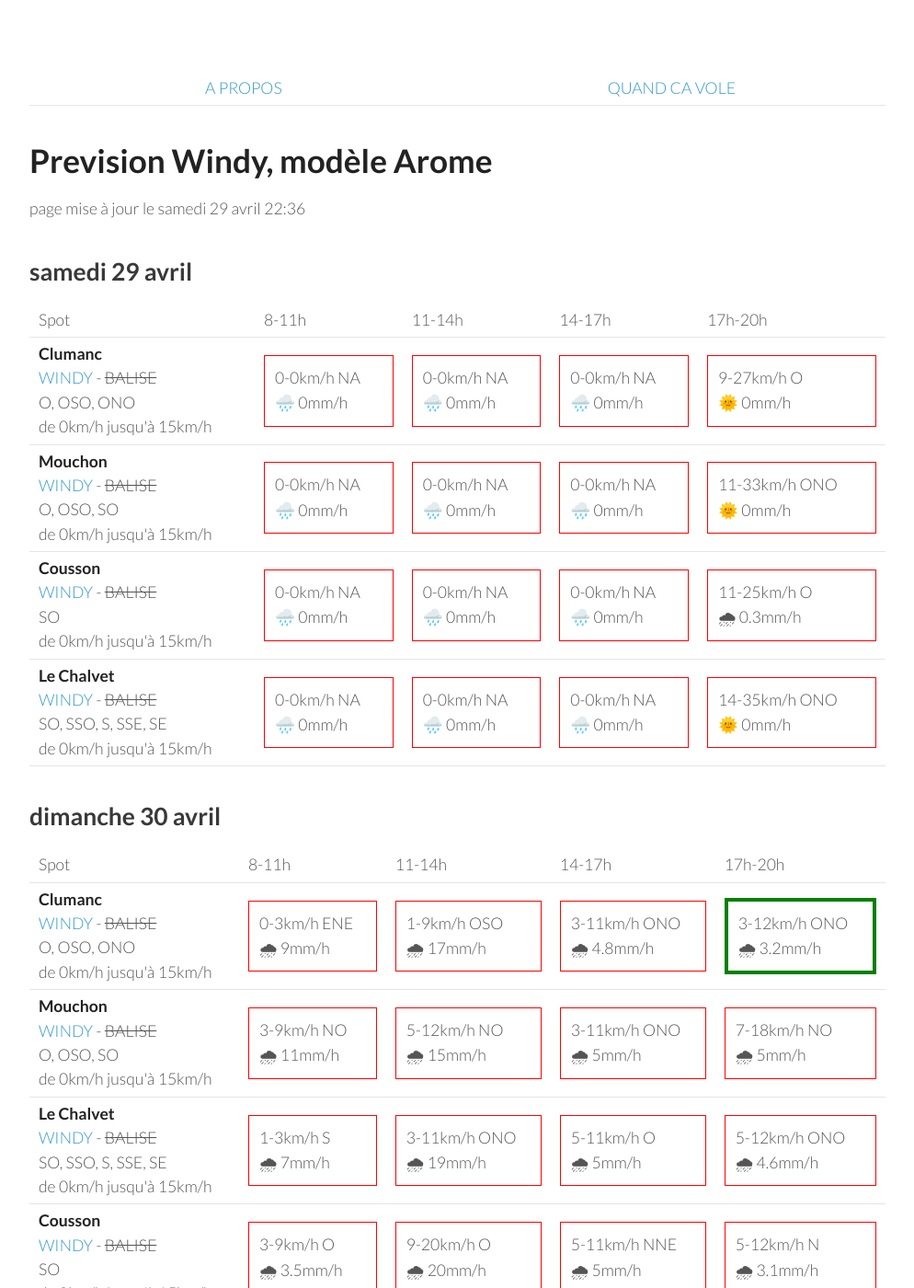
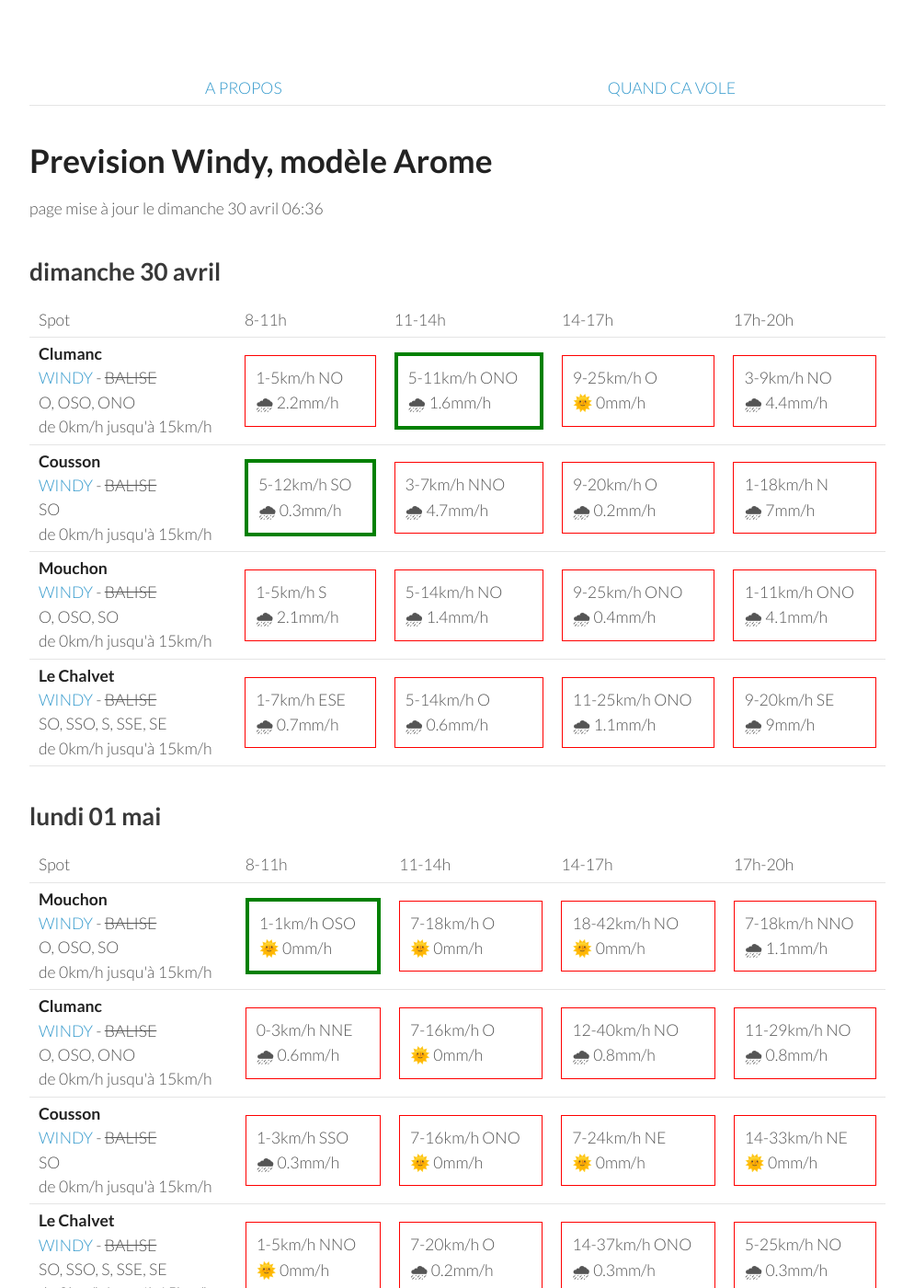
Before and after one commit to parapente-dans-le-nord/parapente-dans-le-nord.github.io, a Jekyll site: the page built from saint_andre.markdown, in a window 1280 px wide and 1400 px high. Shown: the whole window at 92% size, without its empty margins (26-1020 px from the left). Built offline with Jekyll 4.4.1, drawn with Linux system fonts in a browser that asks for light colours; some of the changed text lies outside the part shown.

Commit message:
update index.markdown

```diff
--- a/saint_andre.markdown
+++ b/saint_andre.markdown
@@ -7,60 +7,8 @@ title:  "Tous les spots"
 {: .links}
 
 # Prevision Windy, modèle Arome
-page mise à jour le samedi 29 avril 22:36
+page mise à jour le dimanche 30 avril 06:36
 
-## samedi 29 avril
-
-{::nomarkdown}
-<table>
-  <tbody>
-    <tr>
-      <td>Spot</td>
-      <td>8-11h</td>
-      <td>11-14h</td>
-      <td>14-17h</td>
-      <td>17h-20h</td>
-    </tr>
-<tr>
-        <td><strong>Clumanc</strong><br><a href="https://windy.com/44.027/6.402?43.914,6.403,10,m:eSxaglP">WINDY</a> - <span class="no-balise"> BALISE </span><br> <span class="vent-favorable">O, OSO, ONO</span><br><span class="force-vent">de 0km/h jusqu'à 15km/h</span> </td>
-
-            <td><div class="not-flyable"><p>0-0km/h NA</p><p>🌧️ 0mm/h</p></div></td>
-            <td><div class="not-flyable"><p>0-0km/h NA</p><p>🌧️ 0mm/h</p></div></td>
-            <td><div class="not-flyable"><p>0-0km/h NA</p><p>🌧️ 0mm/h</p></div></td>
-            <td><div class="not-flyable"><p>9-27km/h O</p><p>🌞 0mm/h</p></div></td>
-
-    </tr>
-<tr>
-        <td><strong>Mouchon</strong><br><a href="https://windy.com/43.992/6.424?43.878,6.425,10,m:eSuaglR">WINDY</a> - <span class="no-balise"> BALISE </span><br> <span class="vent-favorable">O, OSO, SO</span><br><span class="force-vent">de 0km/h jusqu'à 15km/h</span> </td>
-
-            <td><div class="not-flyable"><p>0-0km/h NA</p><p>🌧️ 0mm/h</p></div></td>
-            <td><div class="not-flyable"><p>0-0km/h NA</p><p>🌧️ 0mm/h</p></div></td>
-            <td><div class="not-flyable"><p>0-0km/h NA</p><p>🌧️ 0mm/h</p></div></td>
-            <td><div class="not-flyable"><p>11-33km/h ONO</p><p>🌞 0mm/h</p></div></td>
-
-    </tr>
-<tr>
-        <td><strong>Cousson</strong><br><a href="https://windy.com/44.054/6.240?43.940,6.241,10,m:eSAaglz">WINDY</a> - <span class="no-balise"> BALISE </span><br> <span class="vent-favorable">SO</span><br><span class="force-vent">de 0km/h jusqu'à 15km/h</span> </td>
-
-            <td><div class="not-flyable"><p>0-0km/h NA</p><p>🌧️ 0mm/h</p></div></td>
-            <td><div class="not-flyable"><p>0-0km/h NA</p><p>🌧️ 0mm/h</p></div></td>
-            <td><div class="not-flyable"><p>0-0km/h NA</p><p>🌧️ 0mm/h</p></div></td>
-            <td><div class="not-flyable"><p>11-25km/h O</p><p>🌧 0.3mm/h</p></div></td>
-
-    </tr>
-<tr>
-        <td><strong>Le Chalvet</strong><br><a href="https://windy.com/43.979/6.480?43.866,6.480,10,m:eSsaglX">WINDY</a> - <span class="no-balise"> BALISE </span><br> <span class="vent-favorable">SO, SSO, S, SSE, SE</span><br><span class="force-vent">de 0km/h jusqu'à 15km/h</span> </td>
-
-            <td><div class="not-flyable"><p>0-0km/h NA</p><p>🌧️ 0mm/h</p></div></td>
-            <td><div class="not-flyable"><p>0-0km/h NA</p><p>🌧️ 0mm/h</p></div></td>
-            <td><div class="not-flyable"><p>0-0km/h NA</p><p>🌧️ 0mm/h</p></div></td>
-            <td><div class="not-flyable"><p>14-35km/h ONO</p><p>🌞 0mm/h</p></div></td>
-
-    </tr>
-
-</tbody>
-</table>
-{:/}
 ## dimanche 30 avril
 
 {::nomarkdown}
@@ -76,40 +24,40 @@ page mise à jour le samedi 29 avril 22:36
 <tr>
         <td><strong>Clumanc</strong><br><a href="https://windy.com/44.027/6.402?43.914,6.403,10,m:eSxaglP">WINDY</a> - <span class="no-balise"> BALISE </span><br> <span class="vent-favorable">O, OSO, ONO</span><br><span class="force-vent">de 0km/h jusqu'à 15km/h</span> </td>
 
-            <td><div class="not-flyable"><p>0-3km/h ENE</p><p>🌧 9mm/h</p></div></td>
-            <td><div class="not-flyable"><p>1-9km/h OSO</p><p>🌧 17mm/h</p></div></td>
-            <td><div class="not-flyable"><p>3-11km/h ONO</p><p>🌧 4.8mm/h</p></div></td>
-            <td><div class="flyable"><p>3-12km/h ONO</p><p>🌧 3.2mm/h</p></div></td>
+            <td><div class="not-flyable"><p>1-5km/h NO</p><p>🌧 2.2mm/h</p></div></td>
+            <td><div class="flyable"><p>5-11km/h ONO</p><p>🌧 1.6mm/h</p></div></td>
+            <td><div class="not-flyable"><p>9-25km/h O</p><p>🌞 0mm/h</p></div></td>
+            <td><div class="not-flyable"><p>3-9km/h NO</p><p>🌧 4.4mm/h</p></div></td>
+
+
+    </tr>
+<tr>
+        <td><strong>Cousson</strong><br><a href="https://windy.com/44.054/6.240?43.940,6.241,10,m:eSAaglz">WINDY</a> - <span class="no-balise"> BALISE </span><br> <span class="vent-favorable">SO</span><br><span class="force-vent">de 0km/h jusqu'à 15km/h</span> </td>
+
+            <td><div class="flyable"><p>5-12km/h SO</p><p>🌧 0.3mm/h</p></div></td>
+            <td><div class="not-flyable"><p>3-7km/h NNO</p><p>🌧 4.7mm/h</p></div></td>
+            <td><div class="not-flyable"><p>9-20km/h O</p><p>🌧 0.2mm/h</p></div></td>
+            <td><div class="not-flyable"><p>1-18km/h N</p><p>🌧 7mm/h</p></div></td>
 
 
     </tr>
 <tr>
         <td><strong>Mouchon</strong><br><a href="https://windy.com/43.992/6.424?43.878,6.425,10,m:eSuaglR">WINDY</a> - <span class="no-balise"> BALISE </span><br> <span class="vent-favorable">O, OSO, SO</span><br><span class="force-vent">de 0km/h jusqu'à 15km/h</span> </td>
 
-            <td><div class="not-flyable"><p>3-9km/h NO</p><p>🌧 11mm/h</p></div></td>
-            <td><div class="not-flyable"><p>5-12km/h NO</p><p>🌧 15mm/h</p></div></td>
-            <td><div class="not-flyable"><p>3-11km/h ONO</p><p>🌧 5mm/h</p></div></td>
-            <td><div class="not-flyable"><p>7-18km/h NO</p><p>🌧 5mm/h</p></div></td>
+            <td><div class="not-flyable"><p>1-5km/h S</p><p>🌧 2.1mm/h</p></div></td>
+            <td><div class="not-flyable"><p>5-14km/h NO</p><p>🌧 1.4mm/h</p></div></td>
+            <td><div class="not-flyable"><p>9-25km/h ONO</p><p>🌧 0.4mm/h</p></div></td>
+            <td><div class="not-flyable"><p>1-11km/h ONO</p><p>🌧 4.1mm/h</p></div></td>
 
 
     </tr>
 <tr>
         <td><strong>Le Chalvet</strong><br><a href="https://windy.com/43.979/6.480?43.866,6.480,10,m:eSsaglX">WINDY</a> - <span class="no-balise"> BALISE </span><br> <span class="vent-favorable">SO, SSO, S, SSE, SE</span><br><span class="force-vent">de 0km/h jusqu'à 15km/h</span> </td>
 
-            <td><div class="not-flyable"><p>1-3km/h S</p><p>🌧 7mm/h</p></div></td>
-            <td><div class="not-flyable"><p>3-11km/h ONO</p><p>🌧 19mm/h</p></div></td>
-            <td><div class="not-flyable"><p>5-11km/h O</p><p>🌧 5mm/h</p></div></td>
-            <td><div class="not-flyable"><p>5-12km/h ONO</p><p>🌧 4.6mm/h</p></div></td>
-
-
-    </tr>
-<tr>
-        <td><strong>Cousson</strong><br><a href="https://windy.com/44.054/6.240?43.940,6.241,10,m:eSAaglz">WINDY</a> - <span class="no-balise"> BALISE </span><br> <span class="vent-favorable">SO</span><br><span class="force-vent">de 0km/h jusqu'à 15km/h</span> </td>
-
-            <td><div class="not-flyable"><p>3-9km/h O</p><p>🌧 3.5mm/h</p></div></td>
-            <td><div class="not-flyable"><p>9-20km/h O</p><p>🌧 20mm/h</p></div></td>
-            <td><div class="not-flyable"><p>5-11km/h NNE</p><p>🌧 5mm/h</p></div></td>
-            <td><div class="not-flyable"><p>5-12km/h N</p><p>🌧 3.1mm/h</p></div></td>
+            <td><div class="not-flyable"><p>1-7km/h ESE</p><p>🌧 0.7mm/h</p></div></td>
+            <td><div class="not-flyable"><p>5-14km/h O</p><p>🌧 0.6mm/h</p></div></td>
+            <td><div class="not-flyable"><p>11-25km/h ONO</p><p>🌧 1.1mm/h</p></div></td>
+            <td><div class="not-flyable"><p>9-20km/h SE</p><p>🌧 9mm/h</p></div></td>
 
 
     </tr>
@@ -132,40 +80,40 @@ page mise à jour le samedi 29 avril 22:36
 <tr>
         <td><strong>Mouchon</strong><br><a href="https://windy.com/43.992/6.424?43.878,6.425,10,m:eSuaglR">WINDY</a> - <span class="no-balise"> BALISE </span><br> <span class="vent-favorable">O, OSO, SO</span><br><span class="force-vent">de 0km/h jusqu'à 15km/h</span> </td>
 
-            <td><div class="flyable"><p>1-3km/h SO</p><p>🌞 0mm/h</p></div></td>
-            <td><div class="not-flyable"><p>5-20km/h O</p><p>🌧 0.6mm/h</p></div></td>
-            <td><div class="not-flyable"><p>3-22km/h SSO</p><p>🌧 1.7mm/h</p></div></td>
-            <td><div class="not-flyable"><p>1-25km/h NE</p><p>🌧 2.8mm/h</p></div></td>
+            <td><div class="flyable"><p>1-1km/h OSO</p><p>🌞 0mm/h</p></div></td>
+            <td><div class="not-flyable"><p>7-18km/h O</p><p>🌞 0mm/h</p></div></td>
+            <td><div class="not-flyable"><p>18-42km/h NO</p><p>🌞 0mm/h</p></div></td>
+            <td><div class="not-flyable"><p>7-18km/h NNO</p><p>🌧 1.1mm/h</p></div></td>
+
+
+    </tr>
+<tr>
+        <td><strong>Clumanc</strong><br><a href="https://windy.com/44.027/6.402?43.914,6.403,10,m:eSxaglP">WINDY</a> - <span class="no-balise"> BALISE </span><br> <span class="vent-favorable">O, OSO, ONO</span><br><span class="force-vent">de 0km/h jusqu'à 15km/h</span> </td>
+
+            <td><div class="not-flyable"><p>0-3km/h NNE</p><p>🌧 0.6mm/h</p></div></td>
+            <td><div class="not-flyable"><p>7-16km/h O</p><p>🌞 0mm/h</p></div></td>
+            <td><div class="not-flyable"><p>12-40km/h NO</p><p>🌧 0.8mm/h</p></div></td>
+            <td><div class="not-flyable"><p>11-29km/h NO</p><p>🌧 0.8mm/h</p></div></td>
 
 
     </tr>
 <tr>
         <td><strong>Cousson</strong><br><a href="https://windy.com/44.054/6.240?43.940,6.241,10,m:eSAaglz">WINDY</a> - <span class="no-balise"> BALISE </span><br> <span class="vent-favorable">SO</span><br><span class="force-vent">de 0km/h jusqu'à 15km/h</span> </td>
 
-            <td><div class="flyable"><p>1-3km/h SO</p><p>🌞 0mm/h</p></div></td>
-            <td><div class="not-flyable"><p>1-18km/h SO</p><p>🌧 0.3mm/h</p></div></td>
-            <td><div class="not-flyable"><p>11-27km/h O</p><p>🌧 0.4mm/h</p></div></td>
-            <td><div class="not-flyable"><p>3-31km/h ENE</p><p>🌧 3.5mm/h</p></div></td>
+            <td><div class="not-flyable"><p>1-3km/h SSO</p><p>🌧 0.3mm/h</p></div></td>
+            <td><div class="not-flyable"><p>7-16km/h ONO</p><p>🌞 0mm/h</p></div></td>
+            <td><div class="not-flyable"><p>7-24km/h NE</p><p>🌞 0mm/h</p></div></td>
+            <td><div class="not-flyable"><p>14-33km/h NE</p><p>🌞 0mm/h</p></div></td>
 
 
     </tr>
 <tr>
         <td><strong>Le Chalvet</strong><br><a href="https://windy.com/43.979/6.480?43.866,6.480,10,m:eSsaglX">WINDY</a> - <span class="no-balise"> BALISE </span><br> <span class="vent-favorable">SO, SSO, S, SSE, SE</span><br><span class="force-vent">de 0km/h jusqu'à 15km/h</span> </td>
 
-            <td><div class="flyable"><p>0-3km/h SE</p><p>🌞 0mm/h</p></div></td>
-            <td><div class="not-flyable"><p>5-20km/h O</p><p>🌧 0.5mm/h</p></div></td>
-            <td><div class="not-flyable"><p>3-20km/h S</p><p>🌧 4mm/h</p></div></td>
-            <td><div class="not-flyable"><p>0-25km/h NE</p><p>🌧 2.6mm/h</p></div></td>
-
-
-    </tr>
-<tr>
-        <td><strong>Clumanc</strong><br><a href="https://windy.com/44.027/6.402?43.914,6.403,10,m:eSxaglP">WINDY</a> - <span class="no-balise"> BALISE </span><br> <span class="vent-favorable">O, OSO, ONO</span><br><span class="force-vent">de 0km/h jusqu'à 15km/h</span> </td>
-
-            <td><div class="not-flyable"><p>1-1km/h NE</p><p>🌞 0mm/h</p></div></td>
-            <td><div class="not-flyable"><p>5-20km/h O</p><p>🌧 1mm/h</p></div></td>
-            <td><div class="not-flyable"><p>5-24km/h SO</p><p>🌧 0.6mm/h</p></div></td>
-            <td><div class="not-flyable"><p>1-27km/h E</p><p>🌧 3.6mm/h</p></div></td>
+            <td><div class="not-flyable"><p>1-5km/h NNO</p><p>🌞 0mm/h</p></div></td>
+            <td><div class="not-flyable"><p>7-20km/h O</p><p>🌧 0.2mm/h</p></div></td>
+            <td><div class="not-flyable"><p>14-37km/h ONO</p><p>🌧 0.3mm/h</p></div></td>
+            <td><div class="not-flyable"><p>5-25km/h NO</p><p>🌧 0.3mm/h</p></div></td>
 
 
     </tr>
@@ -188,40 +136,40 @@ page mise à jour le samedi 29 avril 22:36
 <tr>
         <td><strong>Mouchon</strong><br><a href="https://windy.com/43.992/6.424?43.878,6.425,10,m:eSuaglR">WINDY</a> - <span class="no-balise"> BALISE </span><br> <span class="vent-favorable">O, OSO, SO</span><br><span class="force-vent">de 0km/h jusqu'à 15km/h</span> </td>
 
-            <td><div class="not-flyable"><p>3-11km/h NNE</p><p>🌞 0mm/h</p></div></td>
-            <td><div class="not-flyable"><p>5-18km/h O</p><p>🌞 0mm/h</p></div></td>
-            <td><div class="not-flyable"><p>9-25km/h O</p><p>🌞 0mm/h</p></div></td>
-            <td><div class="not-flyable"><p>7-27km/h NO</p><p>🌞 0mm/h</p></div></td>
+            <td><div class="not-flyable"><p>1-11km/h ENE</p><p>🌞 0mm/h</p></div></td>
+            <td><div class="not-flyable"><p>7-24km/h O</p><p>🌞 0mm/h</p></div></td>
+            <td><div class="not-flyable"><p>9-27km/h ONO</p><p>🌞 0mm/h</p></div></td>
+            <td><div class="not-flyable"><p>7-29km/h NO</p><p>🌞 0mm/h</p></div></td>
 
 
     </tr>
 <tr>
         <td><strong>Clumanc</strong><br><a href="https://windy.com/44.027/6.402?43.914,6.403,10,m:eSxaglP">WINDY</a> - <span class="no-balise"> BALISE </span><br> <span class="vent-favorable">O, OSO, ONO</span><br><span class="force-vent">de 0km/h jusqu'à 15km/h</span> </td>
 
-            <td><div class="not-flyable"><p>3-14km/h NE</p><p>🌞 0mm/h</p></div></td>
-            <td><div class="not-flyable"><p>5-20km/h O</p><p>🌞 0mm/h</p></div></td>
-            <td><div class="not-flyable"><p>9-27km/h O</p><p>🌞 0mm/h</p></div></td>
-            <td><div class="not-flyable"><p>7-29km/h NNO</p><p>🌞 0mm/h</p></div></td>
+            <td><div class="not-flyable"><p>3-14km/h ENE</p><p>🌞 0mm/h</p></div></td>
+            <td><div class="not-flyable"><p>7-24km/h ONO</p><p>🌞 0mm/h</p></div></td>
+            <td><div class="not-flyable"><p>9-27km/h ONO</p><p>🌞 0mm/h</p></div></td>
+            <td><div class="not-flyable"><p>9-31km/h NO</p><p>🌞 0mm/h</p></div></td>
 
 
     </tr>
 <tr>
         <td><strong>Le Chalvet</strong><br><a href="https://windy.com/43.979/6.480?43.866,6.480,10,m:eSsaglX">WINDY</a> - <span class="no-balise"> BALISE </span><br> <span class="vent-favorable">SO, SSO, S, SSE, SE</span><br><span class="force-vent">de 0km/h jusqu'à 15km/h</span> </td>
 
-            <td><div class="not-flyable"><p>3-12km/h N</p><p>🌞 0mm/h</p></div></td>
-            <td><div class="not-flyable"><p>5-18km/h OSO</p><p>🌞 0mm/h</p></div></td>
-            <td><div class="not-flyable"><p>7-25km/h O</p><p>🌞 0mm/h</p></div></td>
-            <td><div class="not-flyable"><p>5-25km/h N</p><p>🌞 0mm/h</p></div></td>
+            <td><div class="not-flyable"><p>1-11km/h NE</p><p>🌞 0mm/h</p></div></td>
+            <td><div class="not-flyable"><p>7-24km/h O</p><p>🌞 0mm/h</p></div></td>
+            <td><div class="not-flyable"><p>7-27km/h ONO</p><p>🌞 0mm/h</p></div></td>
+            <td><div class="not-flyable"><p>3-24km/h NNO</p><p>🌞 0mm/h</p></div></td>
 
 
     </tr>
 <tr>
         <td><strong>Cousson</strong><br><a href="https://windy.com/44.054/6.240?43.940,6.241,10,m:eSAaglz">WINDY</a> - <span class="no-balise"> BALISE </span><br> <span class="vent-favorable">SO</span><br><span class="force-vent">de 0km/h jusqu'à 15km/h</span> </td>
 
-            <td><div class="not-flyable"><p>5-20km/h NNE</p><p>🌞 0mm/h</p></div></td>
-            <td><div class="not-flyable"><p>7-25km/h NNO</p><p>🌞 0mm/h</p></div></td>
-            <td><div class="not-flyable"><p>11-29km/h NO</p><p>🌞 0mm/h</p></div></td>
-            <td><div class="not-flyable"><p>12-37km/h NO</p><p>🌞 0mm/h</p></div></td>
+            <td><div class="not-flyable"><p>5-18km/h NE</p><p>🌞 0mm/h</p></div></td>
+            <td><div class="not-flyable"><p>7-24km/h NO</p><p>🌞 0mm/h</p></div></td>
+            <td><div class="not-flyable"><p>11-31km/h NO</p><p>🌞 0mm/h</p></div></td>
+            <td><div class="not-flyable"><p>12-37km/h NO</p><p>🌧 0.3mm/h</p></div></td>
 
 
     </tr>
@@ -244,8 +192,8 @@ page mise à jour le samedi 29 avril 22:36
 <tr>
         <td><strong>Clumanc</strong><br><a href="https://windy.com/44.027/6.402?43.914,6.403,10,m:eSxaglP">WINDY</a> - <span class="no-balise"> BALISE </span><br> <span class="vent-favorable">O, OSO, ONO</span><br><span class="force-vent">de 0km/h jusqu'à 15km/h</span> </td>
 
-            <td><div class="not-flyable"><p>3-14km/h NNE</p><p>🌞 0mm/h</p></div></td>
-            <td><div class="not-flyable"><p>9-27km/h ONO</p><p>🌞 0mm/h</p></div></td>
+            <td><div class="not-flyable"><p>3-12km/h ENE</p><p>🌞 0mm/h</p></div></td>
+            <td><div class="not-flyable"><p>9-27km/h O</p><p>🌞 0mm/h</p></div></td>
             <td><div class="not-flyable"><p>9-29km/h O</p><p>🌞 0mm/h</p></div></td>
             <td><div class="not-flyable"><p>11-33km/h O</p><p>🌞 0mm/h</p></div></td>
 
@@ -254,7 +202,7 @@ page mise à jour le samedi 29 avril 22:36
 <tr>
         <td><strong>Mouchon</strong><br><a href="https://windy.com/43.992/6.424?43.878,6.425,10,m:eSuaglR">WINDY</a> - <span class="no-balise"> BALISE </span><br> <span class="vent-favorable">O, OSO, SO</span><br><span class="force-vent">de 0km/h jusqu'à 15km/h</span> </td>
 
-            <td><div class="not-flyable"><p>3-14km/h N</p><p>🌞 0mm/h</p></div></td>
+            <td><div class="not-flyable"><p>3-12km/h NE</p><p>🌞 0mm/h</p></div></td>
             <td><div class="not-flyable"><p>9-27km/h ONO</p><p>🌞 0mm/h</p></div></td>
             <td><div class="not-flyable"><p>9-29km/h O</p><p>🌞 0mm/h</p></div></td>
             <td><div class="not-flyable"><p>11-33km/h ONO</p><p>🌞 0mm/h</p></div></td>
@@ -264,8 +212,8 @@ page mise à jour le samedi 29 avril 22:36
 <tr>
         <td><strong>Cousson</strong><br><a href="https://windy.com/44.054/6.240?43.940,6.241,10,m:eSAaglz">WINDY</a> - <span class="no-balise"> BALISE </span><br> <span class="vent-favorable">SO</span><br><span class="force-vent">de 0km/h jusqu'à 15km/h</span> </td>
 
-            <td><div class="not-flyable"><p>5-14km/h ENE</p><p>🌞 0mm/h</p></div></td>
-            <td><div class="not-flyable"><p>5-20km/h O</p><p>🌞 0mm/h</p></div></td>
+            <td><div class="not-flyable"><p>5-16km/h ENE</p><p>🌞 0mm/h</p></div></td>
+            <td><div class="not-flyable"><p>7-22km/h O</p><p>🌞 0mm/h</p></div></td>
             <td><div class="not-flyable"><p>7-25km/h O</p><p>🌞 0mm/h</p></div></td>
             <td><div class="not-flyable"><p>9-27km/h OSO</p><p>🌞 0mm/h</p></div></td>
 
@@ -274,8 +222,8 @@ page mise à jour le samedi 29 avril 22:36
 <tr>
         <td><strong>Le Chalvet</strong><br><a href="https://windy.com/43.979/6.480?43.866,6.480,10,m:eSsaglX">WINDY</a> - <span class="no-balise"> BALISE </span><br> <span class="vent-favorable">SO, SSO, S, SSE, SE</span><br><span class="force-vent">de 0km/h jusqu'à 15km/h</span> </td>
 
-            <td><div class="not-flyable"><p>5-14km/h NNO</p><p>🌞 0mm/h</p></div></td>
-            <td><div class="not-flyable"><p>9-25km/h ONO</p><p>🌞 0mm/h</p></div></td>
+            <td><div class="not-flyable"><p>3-12km/h NNE</p><p>🌞 0mm/h</p></div></td>
+            <td><div class="not-flyable"><p>7-24km/h O</p><p>🌞 0mm/h</p></div></td>
             <td><div class="not-flyable"><p>9-29km/h O</p><p>🌞 0mm/h</p></div></td>
             <td><div class="not-flyable"><p>12-37km/h ONO</p><p>🌞 0mm/h</p></div></td>
 
```
